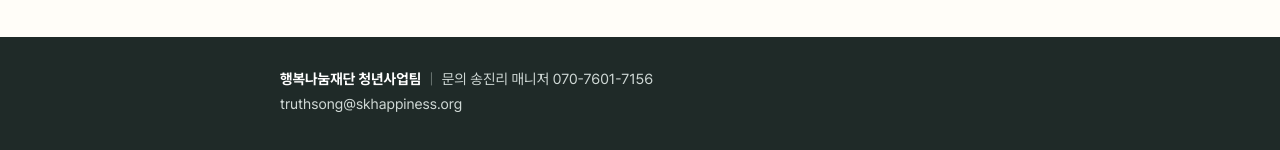
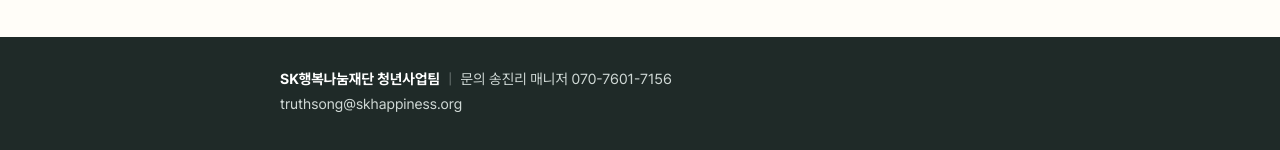
Before and after one commit to togardeneel-cmd/localyouthlab, a plain HTML site: page index.html in a window 1280 px wide. Shown: the part 3329-3479 px from the top of the page. Drawn offline with Linux system fonts and the light colour scheme.

Commit message:
Update footer team name to SK행복나눔재단

```diff
--- a/index.html
+++ b/index.html
@@ -277,7 +277,7 @@ footer b{color:#fff}
 
 <footer>
   <div class="wrap">
-    <b>행복나눔재단 청년사업팀</b><span class="sep">|</span>문의 송진리 매니저 070-7601-7156<br>
+    <b>SK행복나눔재단 청년사업팀</b><span class="sep">|</span>문의 송진리 매니저 070-7601-7156<br>
     truthsong@skhappiness.org
   </div>
 </footer>
```
